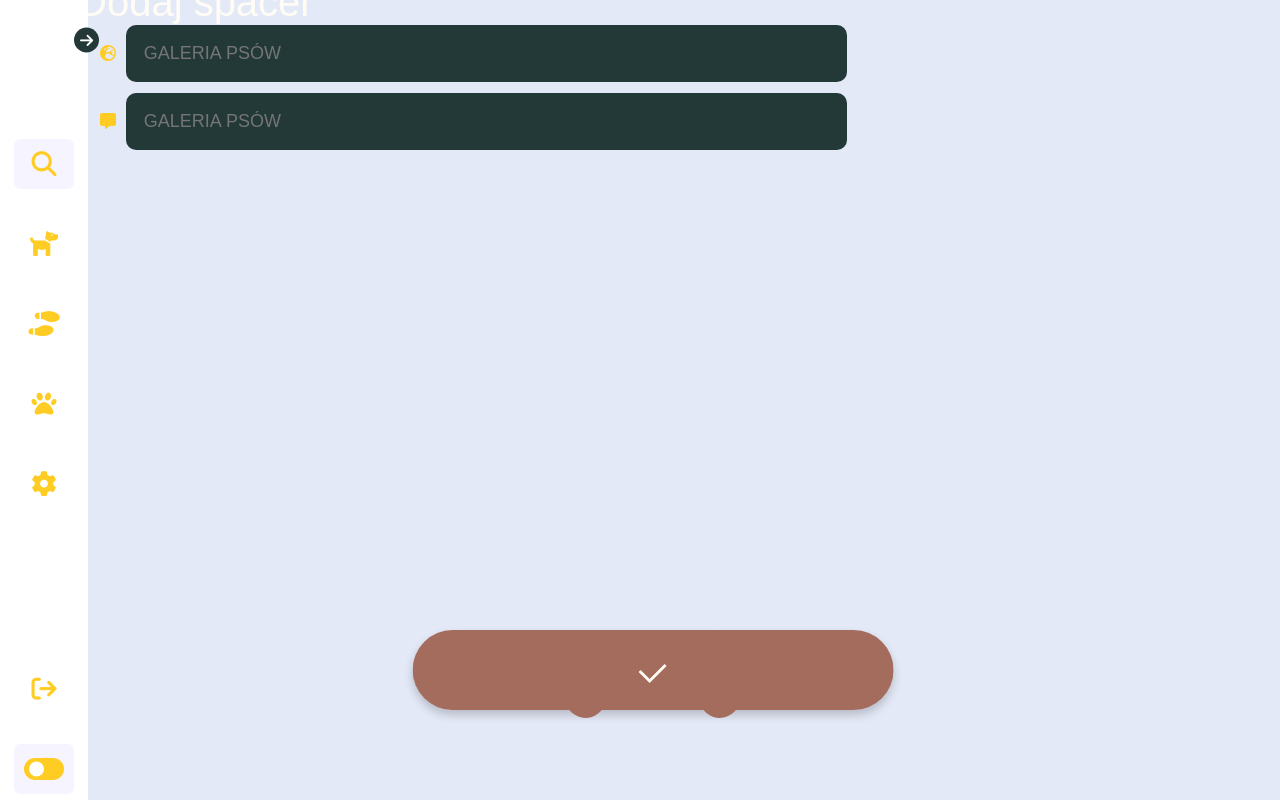
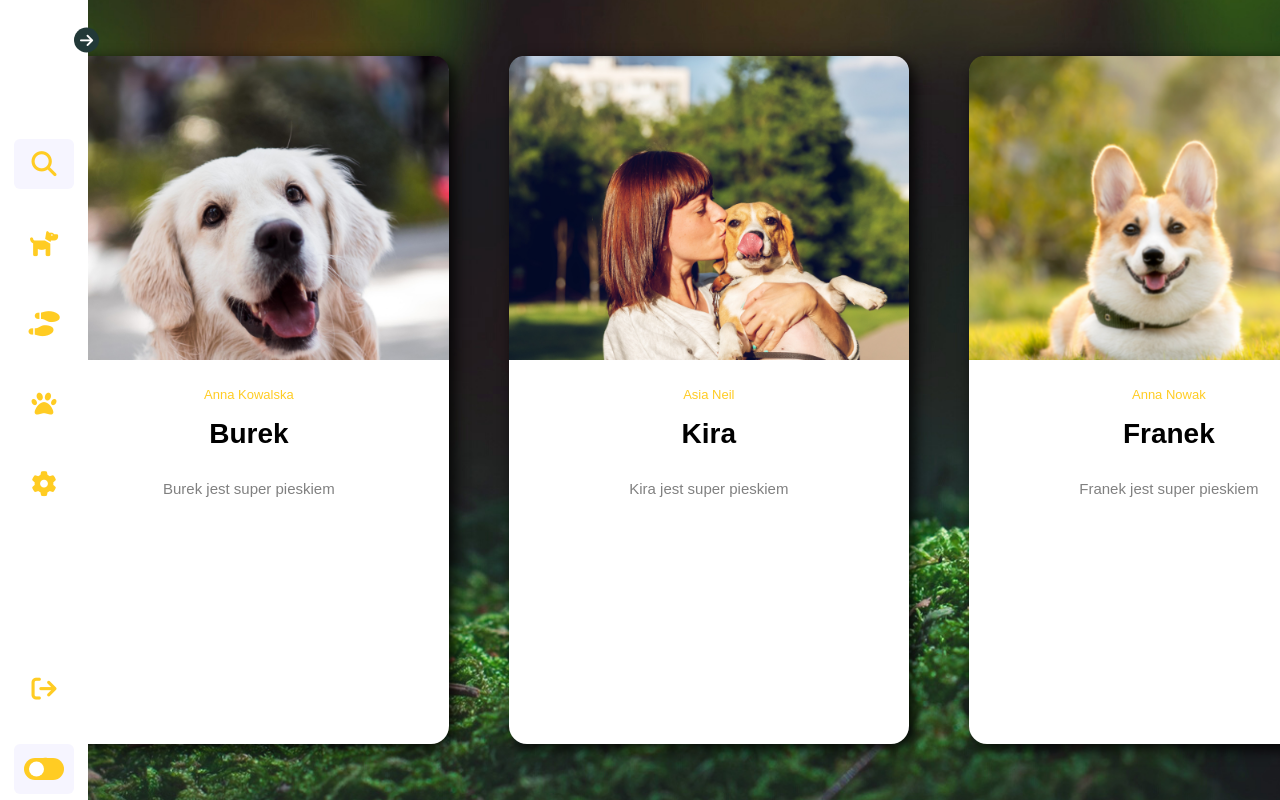
Before and after one commit to GabrielaWielgus/WDPAI, a PHP site: page /add_dog/public/views/dogs.php in a window 1280 px wide. Run offline with PHP 8.4, Linux system fonts and the light colour scheme; some libraries are stand-ins or nearby versions.

Commit message:
Add dogs view with styling

```diff
--- /dev/null
+++ b/public/css/dogs.css
@@ -0,0 +1,81 @@
+section {
+    margin: 0;
+    display: flex;
+    align-items: center;
+    justify-content: center;
+    background: transparent url('../img/Background_web.png');
+    overflow: hidden;
+}
+.card-wrapper{
+    display: flex;
+    margin-left: -15%;
+}
+.card{
+    display: grid;
+    margin-left: 5%;
+    grid-template-columns: 25em;
+    grid-template-rows: 19em 19em 5em;
+    grid-template-areas: "image" "text" "stats";
+
+    font-family: 'Poppins', sans-serif;
+    border-radius: 18px;
+    background: white;
+    box-shadow: 5px 5px 15px rgba(0,0,0,0.9);
+    text-align: center;
+
+    transition:0.5s ease;
+    cursor:pointer;
+}
+.card1-image{
+    grid-area: image;
+    background: transparent url('../img/avatar.png');
+    border-top-left-radius: 15px;
+    border-top-right-radius: 15px;
+    background-size: cover;
+}
+.card2-image{
+    grid-area: image;
+    background: transparent url('../img/avatar2.png');
+    border-top-left-radius: 15px;
+    border-top-right-radius: 15px;
+    background-size: cover;
+}
+.card3-image{
+    grid-area: image;
+    background: transparent url('../img/avatar3.png');
+    border-top-left-radius: 15px;
+    border-top-right-radius: 15px;
+    background-size: cover;
+}
+.card-text{
+    grid-area: text;
+    margin: 25px;
+}
+.card-text .dog_owner{
+    color:#FFCC23;
+    font-size: 13px;
+}
+.card-text p{
+    color:grey;
+    margin-top: 30px;
+    font-size: 15px;
+    font-weight: 300;
+}
+.card-text h2{
+    margin-top: 15px;
+    font-size: 28px;
+}
+.card:hover {
+    transform: scale(1.2);
+    box-shadow: 5px 5px 15px rgba(0,0,0,0.6);
+}
+
+@media screen and (max-width: 768px) {
+    .card-wrapper{
+        display:grid;
+    }
+    .card{
+        grid-template-columns: 25em;
+        grid-template-rows: 19em 19em 5em;
+    }
+}
--- a/public/views/dogs.php
+++ b/public/views/dogs.php
@@ -5,6 +5,7 @@
     <meta http-equiv="X-UA-Compatible" content="IE=edge">
     <meta name="viewport" content="width=device-width, initial-scale=1.0">
     <link rel="stylesheet" href="public/css/style.css">
+    <link rel="stylesheet" href="public/css/dogs.css">
 
     <script src="https://kit.fontawesome.com/70bd267ff8.js" crossorigin="anonymous"></script>
 </head>
@@ -90,20 +91,31 @@
 </nav>
 
     <section class="home">
-        <!-- TODO: ALL DOGS GALERY -->
-        <div class="'add-walk-container">
-            <form class="add-walk">
-                <b>Dodaj spacer</b>
-                <li class="search-adress">
-                    <i class="fa-solid fa-earth-europe icon"></i>
-                    <input type="text" placeholder="GALERIA PSÓW">
-                </li>
-                <li class="walk-description">
-                    <i class="fa-solid fa-message icon"></i>
-                    <input type="text" placeholder="GALERIA PSÓW">
-                </li>
-                <button><img src="public/img/button_login.svg"></button>
-            </form>
+        <div class="card-wrapper">
+            <div class="card">
+                <div class="card1-image"></div>
+                <div class="card-text">
+                    <span class="dog_owner">Anna Kowalska</span>
+                    <h2>Burek</h2>
+                    <p>Burek jest super pieskiem</p>
+                </div>
+            </div>
+            <div class="card">
+                <div class="card2-image"></div>
+                <div class="card-text">
+                    <span class="dog_owner">Asia Neil</span>
+                    <h2>Kira</h2>
+                    <p>Kira jest super pieskiem</p>
+                </div>
+            </div>
+            <div class="card">
+                <div class="card3-image"></div>
+                <div class="card-text">
+                    <span class="dog_owner">Anna Nowak</span>
+                    <h2>Franek</h2>
+                    <p>Franek jest super pieskiem</p>
+                </div>
+            </div>
         </div>
     </section>
 
```
Also changed, not shown: public/img/avatar.png (added), public/img/avatar2.png (added), public/img/avatar3.png (added), public/img/test.jpg (deleted), 2 other files.
